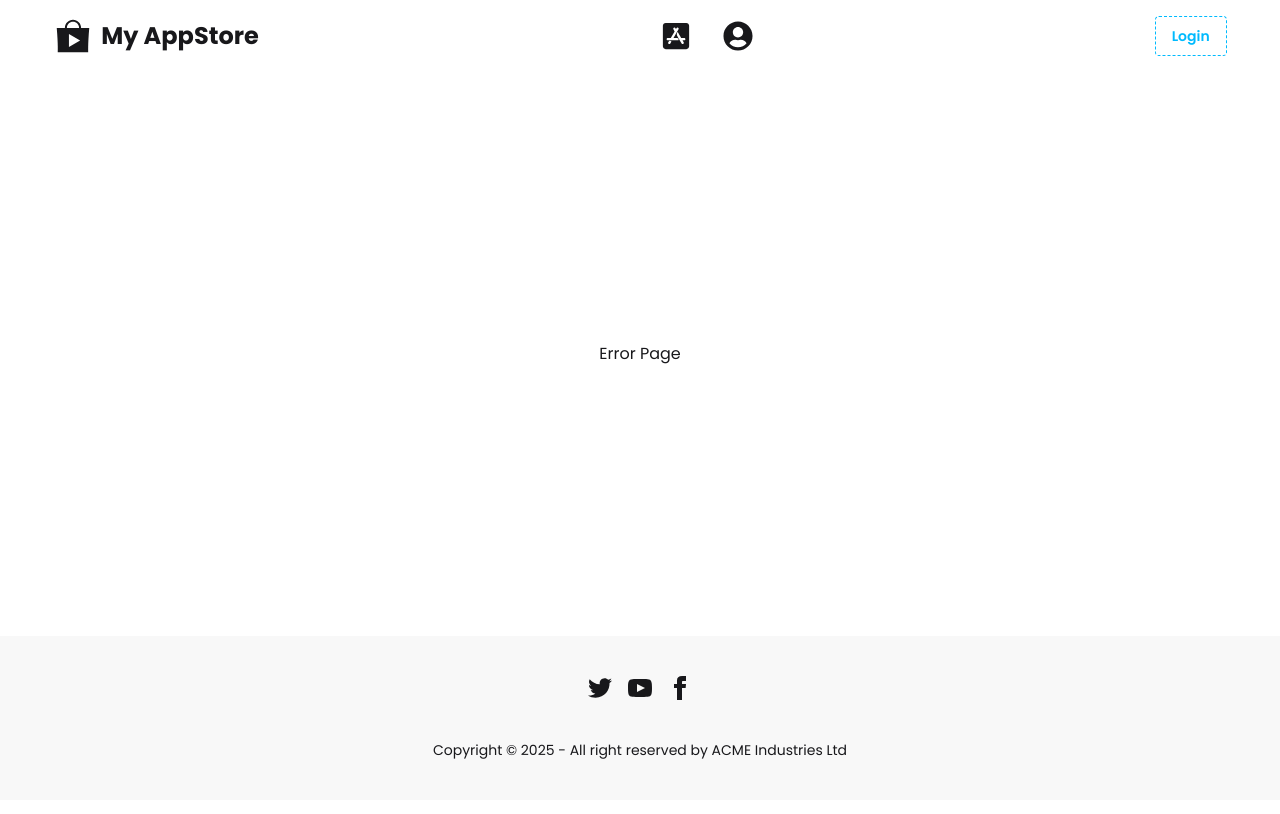
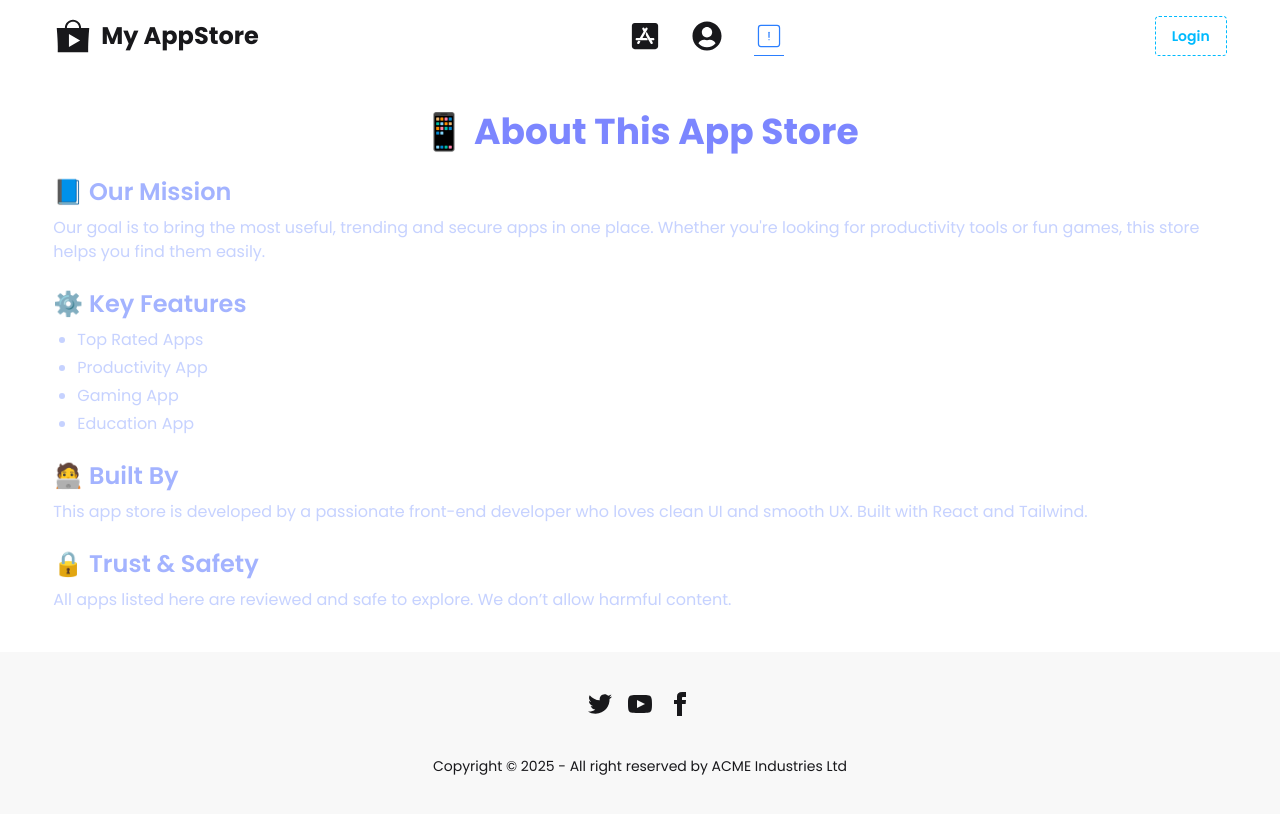
Before and after one commit to Developer-Soriful/auth_integrate, a React (Vite) app: page /about in a window 1280 px wide. Built offline with nearby package versions, Linux system fonts and the light colour scheme; no server answers.

Commit message:
done project

```diff
--- a/src/components/About.jsx
+++ b/src/components/About.jsx
@@ -1,5 +1,12 @@
+import Footer from "./Footer";
+import Header from "./Header";
+
 const About = () => {
   return (
+    <div>
+      <header className="w-11/12 mx-auto">
+        <Header />
+      </header>
       <div className="w-11/12 mx-auto py-10 text-white space-y-6">
         <h1 className="text-4xl font-bold text-center text-indigo-400">
           📱 About This App Store
@@ -10,9 +17,9 @@ const About = () => {
             📘 Our Mission
           </h2>
           <p className="text-indigo-200">
-          Our goal is to bring the most useful, trending and secure apps in one
-          place. Whether you're looking for productivity tools or fun games,
-          this store helps you find them easily.
+            Our goal is to bring the most useful, trending and secure apps in
+            one place. Whether you're looking for productivity tools or fun
+            games, this store helps you find them easily.
           </p>
         </section>
 
@@ -43,10 +50,14 @@ const About = () => {
             🔒 Trust & Safety
           </h2>
           <p className="text-indigo-200">
-          All apps listed here are reviewed and safe to explore. We don’t allow
-          harmful content.
+            All apps listed here are reviewed and safe to explore. We don’t
+            allow harmful content.
           </p>
         </section>
+      </div>
+      <footer className=" bg-base-200">
+        <Footer />
+      </footer>
     </div>
   );
 };
--- a/src/components/Header.jsx
+++ b/src/components/Header.jsx
@@ -4,6 +4,7 @@ import { Link, NavLink } from "react-router";
 import { AuthContext } from "../auth/AuthContext";
 import { FaUserCircle } from "react-icons/fa";
 import { FaAppStoreIos } from "react-icons/fa";
+import { CiSquareInfo } from "react-icons/ci";
 
 const Header = () => {
   const { user, logout } = useContext(AuthContext);
@@ -49,6 +50,14 @@ const Header = () => {
               {user?.displayName ? user.displayName : "No userName"}
             </span>
           </NavLink>
+          <NavLink
+            to={"/about"}
+            className={({ isActive }) =>
+              isActive ? "py-1 text-blue-500 border-b" : ""
+            }
+          >
+            <CiSquareInfo size={30} />
+          </NavLink>
         </div>
 
         <div>
@@ -93,6 +102,14 @@ const Header = () => {
             {user?.displayName ? user.displayName : "No userName"}
           </span>
         </NavLink>
+        <NavLink
+          to={"/about"}
+          className={({ isActive }) =>
+            isActive ? "py-1 text-blue-500 border-b" : ""
+          }
+        >
+          <CiSquareInfo size={30} />
+        </NavLink>
       </div>
     </div>
   );
--- a/src/layouts/MainLayout.jsx
+++ b/src/layouts/MainLayout.jsx
@@ -81,7 +81,7 @@ const MainLayout = () => {
               className="bg-gray-800 rounded-2xl shadow-xl p-6 hover:scale-105 transition-all duration-300 ease-in-out"
             >
               <img
-                src={app.image}
+                src={app.thumbnail}
                 alt={app.name}
                 className="w-full h-40 object-cover rounded-xl mb-4"
               />
--- a/src/routes/Router.jsx
+++ b/src/routes/Router.jsx
@@ -45,7 +45,7 @@ export const router = createBrowserRouter([
       },
     ],
   },
-  { path: "/editorchoice", Component: About },
+  { path: "/about", Component: About },
   {
     path: "/profile",
     Component: Profile,
```
Lines whose indentation alone changed are shown as unchanged.
